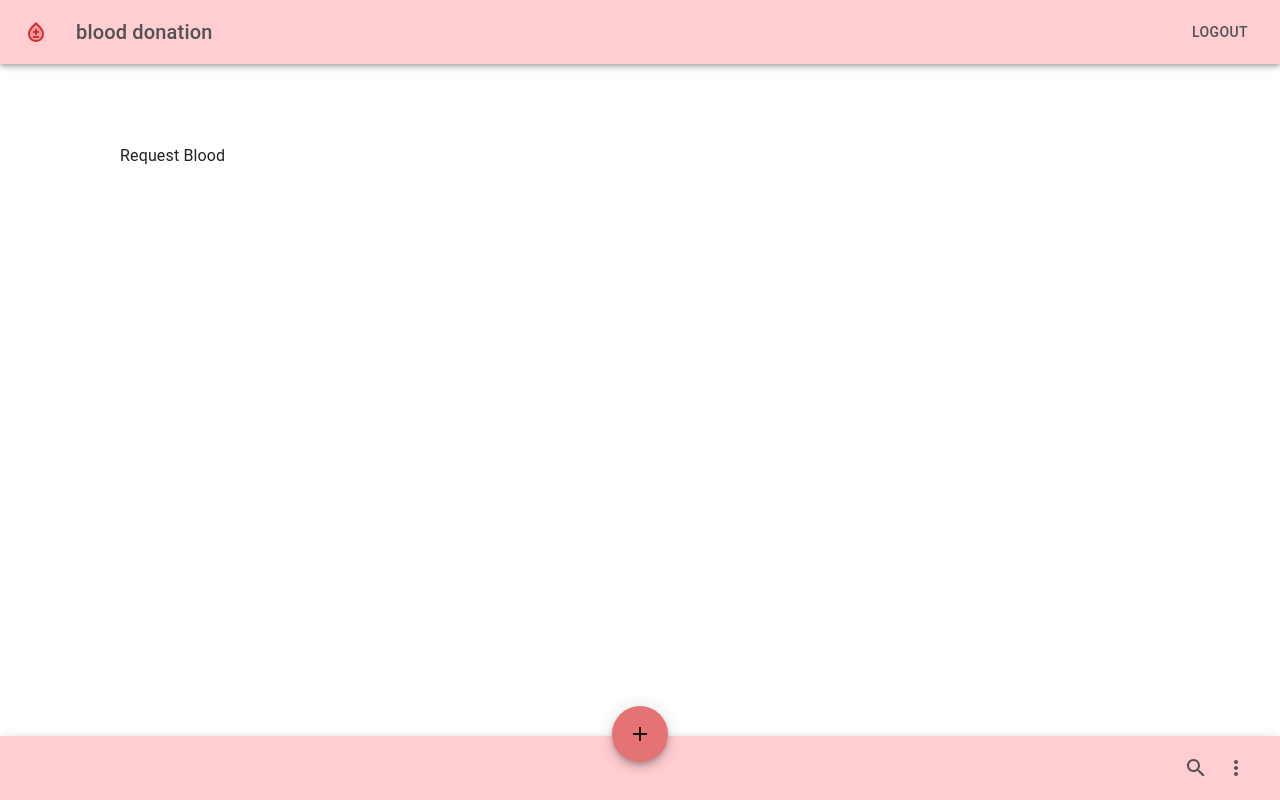
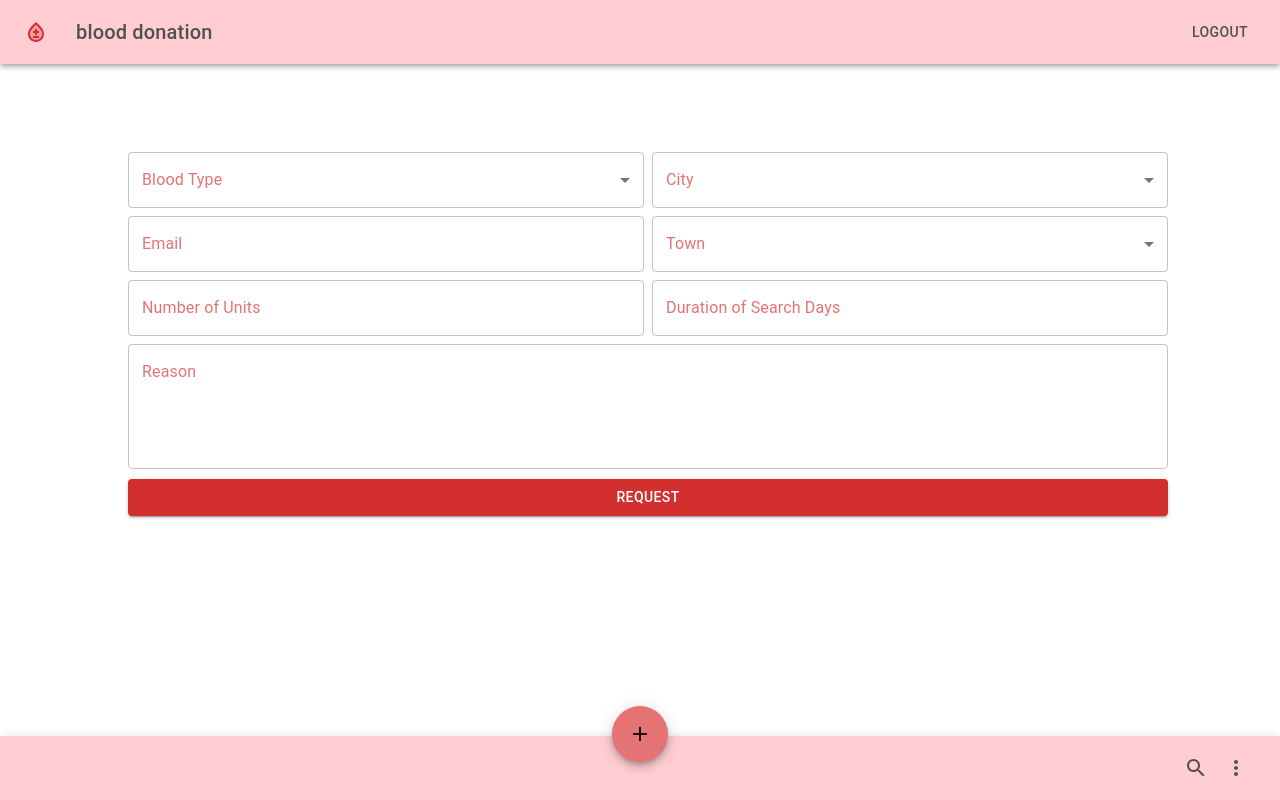
Before and after one commit to cemreb6/blood_donor_cli, a Next.js app: page /RequestBlood in a window 1280 px wide. Built offline with nearby package versions, Linux system fonts and the light colour scheme.

Commit message:
request blood page init

```diff
--- a/src/pages/RequestBlood.js
+++ b/src/pages/RequestBlood.js
@@ -1,7 +1,101 @@
+import CustomFormSelect from "@/components/CustomFormSelect";
 import Layout from "@/components/Layout";
+import { BloodTypes } from "@/utils/Constants";
+import { Button, Grid, Stack } from "@mui/material";
+import { useEffect, useRef, useState } from "react";
+import { GetCities, GetTowns } from "./api/ApiManager";
+import { CustomOutlinedTextField } from "@/styles/appstyles";
 
-export default function RequestBlood(){
-    return(
-        <Layout children={ <>Request Blood</>}/>
+export default function RequestBlood() {
+    const [cityList, setCityList] = useState("");
+    const [townList, setTownList] = useState("");
+
+    const bloodRef = useRef("");
+    const townRef = useRef("");
+    const cityRef = useRef("");
+    const emailRef = useRef("");
+    const numUnitsRef = useRef("");
+    const durationTimeRef = useRef("");
+    const reasonRef = useRef("");
+
+    useEffect(
+        () => {
+            setCityList(GetCities());
+            setTownList(GetTowns());
+        }, []
+    )
+    return (
+        <Layout children={
+            <Grid container spacing={1}>
+                <Grid item xs={6} >
+                    <Stack>
+                        <CustomFormSelect label="Blood Type" list={Object.keys(BloodTypes)} obj={BloodTypes} onSelect={(v) => bloodRef.current = v} />
+                    </Stack>
+                </Grid>
+                <Grid item xs={6}>
+                    <Stack>
+                        <CustomFormSelect label="City" list={cityList} onSelect={(v) => cityRef.current = v} />
+                    </Stack>
+                </Grid>
+                <Grid item xs={6}>
+                    <Stack>
+                        <CustomOutlinedTextField
+                            label="Email"
+                            variant="outlined"
+                            type="text"
+                            onChange={(e) => { emailRef.current = e.target.value }}
+                        />
+                    </Stack>
+                </Grid>
+                <Grid item xs={6}>
+                    <Stack>
+                        <CustomFormSelect label="Town" list={townList} onSelect={(v) => townRef.current = v} />
+                    </Stack>
+                </Grid>
+                <Grid item xs={6}>
+                    <Stack>
+                        <CustomOutlinedTextField
+                            label="Number of Units"
+                            variant="outlined"
+                            type="number"
+                            inputProps={{
+                                min: 0
+                            }}
+                            onChange={(e) => { numUnitsRef.current = e.target.value }}
+                        />
+                    </Stack>
+                </Grid>
+                <Grid item xs={6}>
+                    <Stack>
+                        <CustomOutlinedTextField
+                            label="Duration of Search Days"
+                            variant="outlined"
+                            type="number"
+                            inputProps={{
+                                min: 0
+                            }}
+                            onChange={(e) => { durationTimeRef.current = e.target.value }}
+                        />
+                    </Stack>
+                </Grid>
+                <Grid item xs={12}>
+                    <Stack>
+                        <CustomOutlinedTextField
+                            label="Reason"
+                            variant="outlined"
+                            multiline
+                            rows={4}
+                            onChange={(e) => { reasonRef.current = e.target.value }}
+                        />
+                    </Stack>
+                </Grid>
+                <Button
+                    variant="contained"
+                    color="error"
+                    sx={{ width: '100%', marginTop: "10px", marginLeft: "8px" }}  >
+                    Request
+                </Button>
+            </Grid>
+        } />
     );
 }
```
